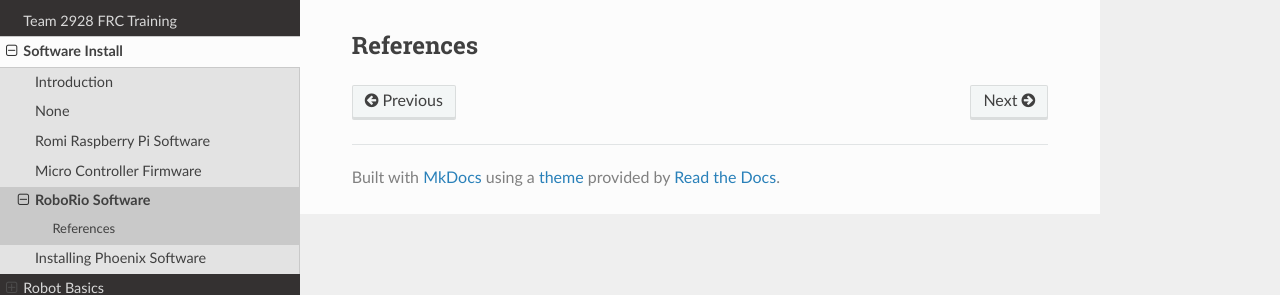
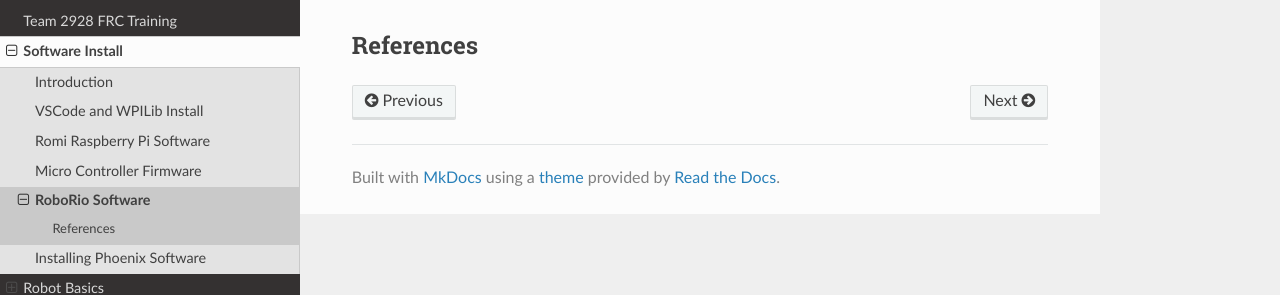
Before and after one commit to FRC-2928/FRC-Programmer-Training, an MkDocs documentation site: the page built from docs/SoftwareInstall/rioSoftware.md, in a window 1280 px wide. Shown: the part 131-426 px from the top of the page. Built offline with MkDocs 1.6.1, drawn with Linux system fonts in a browser that asks for light colours; nearby versions of some CDN libraries; some of the changed lines change nothing that is shown.

Commit message:
Fixed index

```diff
--- a/mkdocs.yml
+++ b/mkdocs.yml
@@ -5,7 +5,7 @@ nav:
         - index.md
         - 'Software Install':
             - SoftwareInstall/softwareIndex.md
-            - SoftwareInstall/vscode.md
+            - SoftwareInstall/vscodeSoftware.md
             - SoftwareInstall/romiPiSoftware.md
             - SoftwareInstall/romiFirmware.md
             - SoftwareInstall/rioSoftware.md
```
